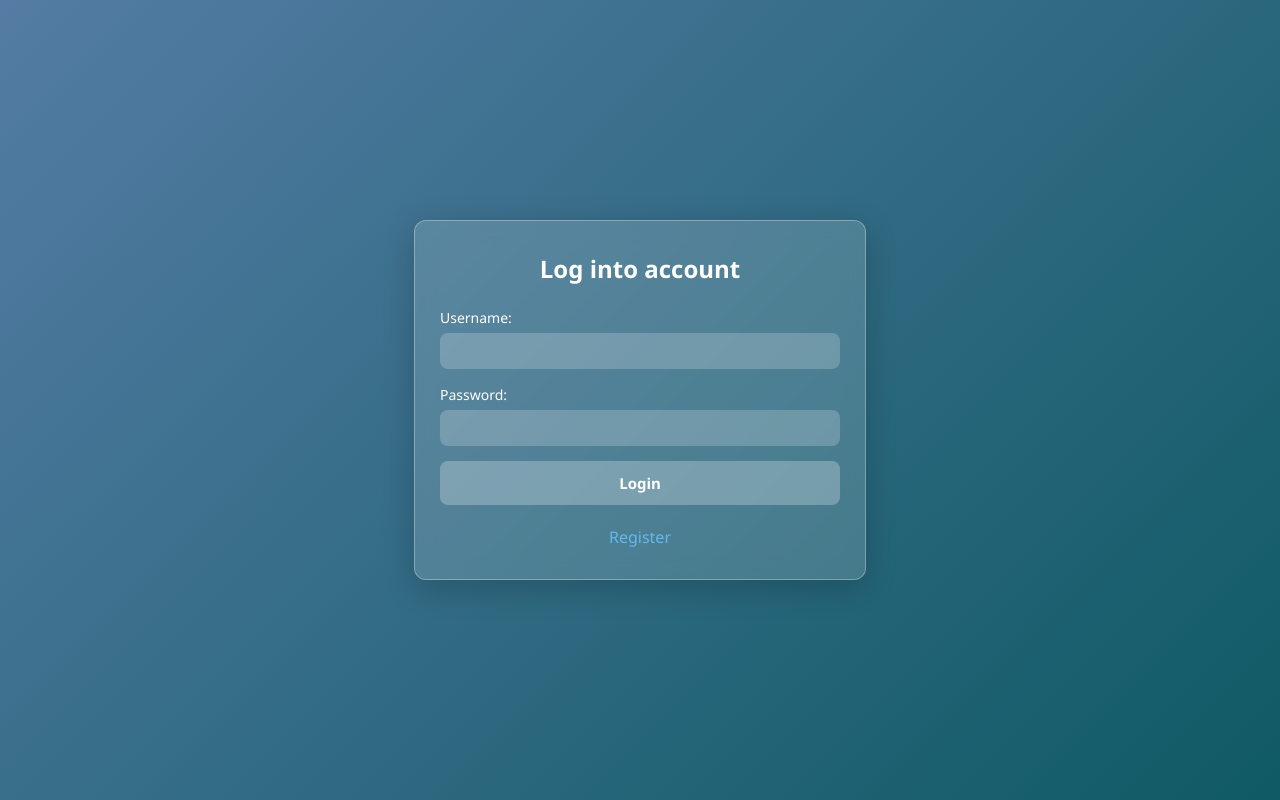
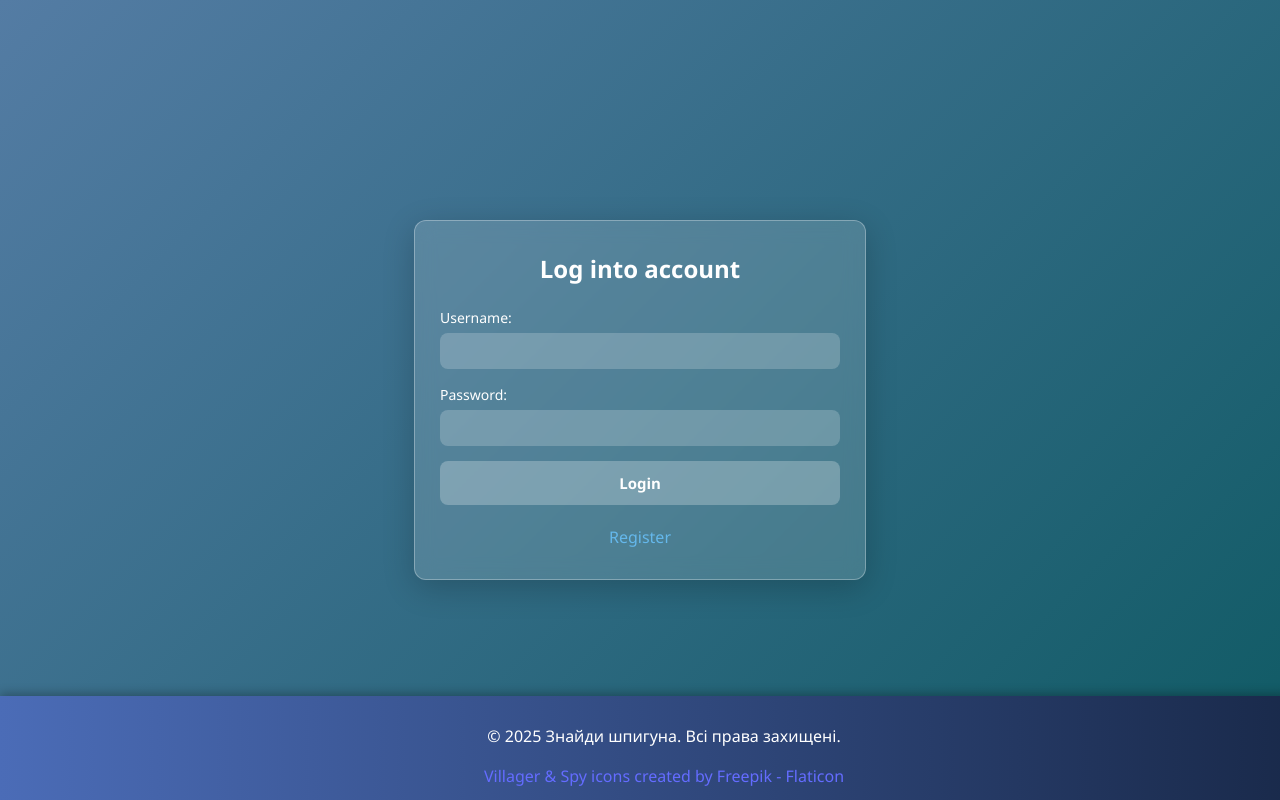
Before and after one commit to Que0ta/spy-game, a React (Vite) app: page / in a window 1280 px wide. Built offline with nearby package versions, Linux system fonts and the light colour scheme; no server answers.

Commit message:
new styles added

```diff
--- a/index.html
+++ b/index.html
@@ -1,4 +1,4 @@
-<!doctype html>
+<!DOCTYPE html>
 <html lang="en">
   <head>
     <meta charset="UTF-8" />
@@ -8,6 +8,38 @@
   </head>
   <body>
     <div id="root"></div>
+
+    <footer class="footer">
+      <div class="footer-content">
+        <p>
+          © <span id="copyright-year"></span> Знайди шпигуна. Всі права
+          захищені.
+        </p>
+        <!-- <div class="footer-links">
+          <a href="/privacy">Політика конфіденційності</a>
+          <a href="/terms">Умови використання</a>
+        </div> -->
+      </div>
+      <div class="attribution">
+        <a
+          href="https://www.flaticon.com/free-icons/villager"
+          title="villager icons"
+          >Villager & Spy icons created by Freepik - Flaticon</a
+        >
+      </div>
+    </footer>
+    <script>
+      // Get the span element
+      const yearSpan = document.getElementById("copyright-year");
+
+      // Get the current year
+      const currentYear = new Date().getFullYear();
+
+      // Set it inside the span
+      if (yearSpan) {
+        yearSpan.textContent = currentYear;
+      }
+    </script>
     <script type="module" src="/src/main.jsx"></script>
   </body>
 </html>
--- a/src/index.css
+++ b/src/index.css
@@ -66,3 +66,51 @@ button:focus-visible {
     background-color: #f9f9f9;
   }
 } */
+
+/* Footer styles */
+.footer {
+  background: linear-gradient(90deg, #4b6cb7, #182848);
+  color: #fff;
+  padding: 12px 24px;
+  box-shadow: 0 -2px 10px rgba(0, 0, 0, 0.3);
+  position: fixed;
+  bottom: 0;
+  left: 0;
+
+  display: flex;
+  align-items: center;
+  justify-content: center;
+  /* gap: 20px; */
+  flex-wrap: wrap;
+
+  width: 100%;
+}
+
+.footer-content {
+  width: 100%;
+  margin: 0 auto;
+  display: flex;
+  justify-content: space-evenly;
+  align-items: center;
+}
+
+.footer-links a {
+  color: #ffffffcc;
+  margin-left: 16px;
+  text-decoration: none;
+  font-size: 0.9rem;
+  transition: color 0.3s ease;
+}
+
+.footer-links a:hover {
+  color: #ffd700;
+}
+
+.attribution{
+  display: flex;
+  flex-wrap: wrap;
+  align-items: center;
+  justify-content: center;
+  gap: clamp(10px, 1vw, 30px);
+  /* flex-direction: column; */
+}
```
